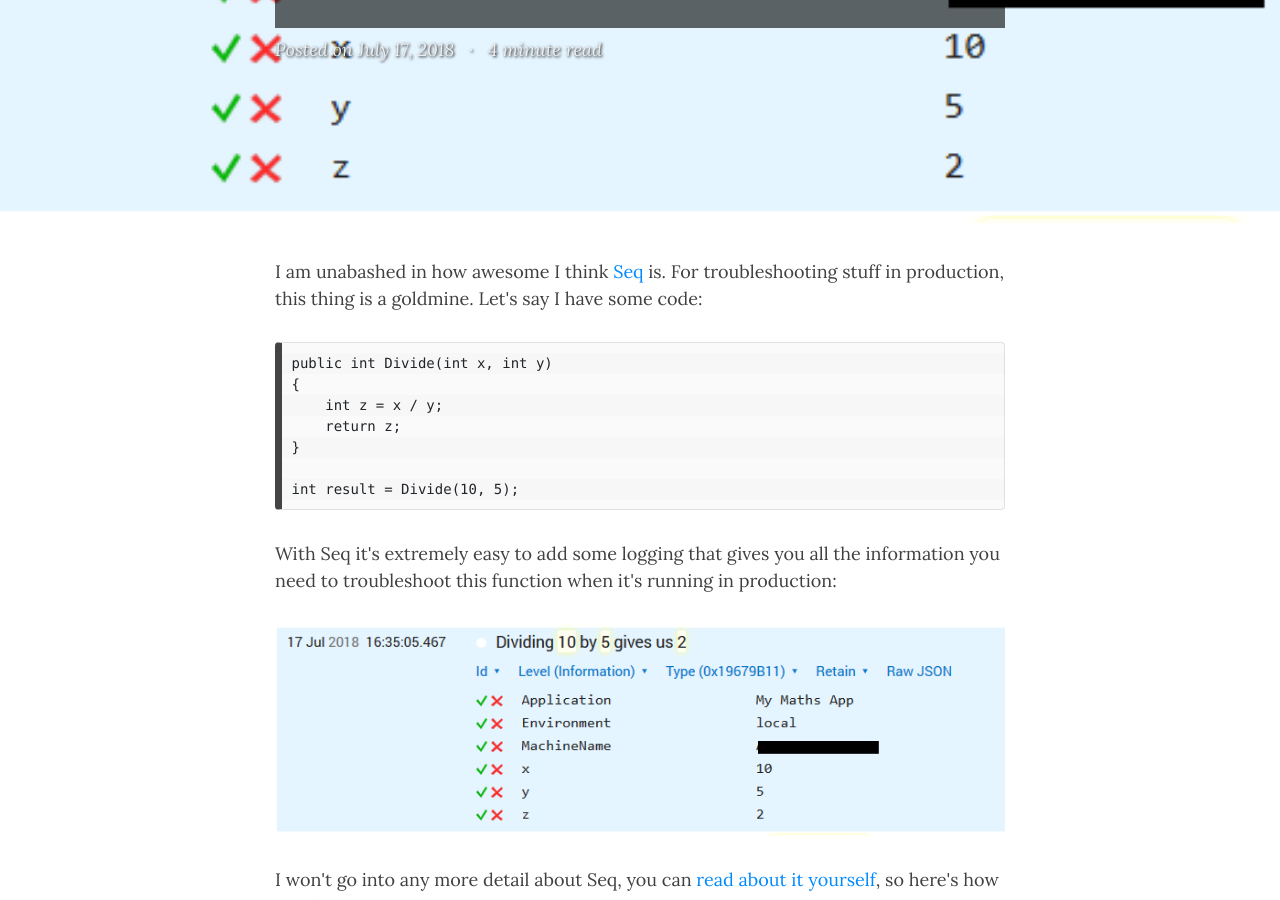
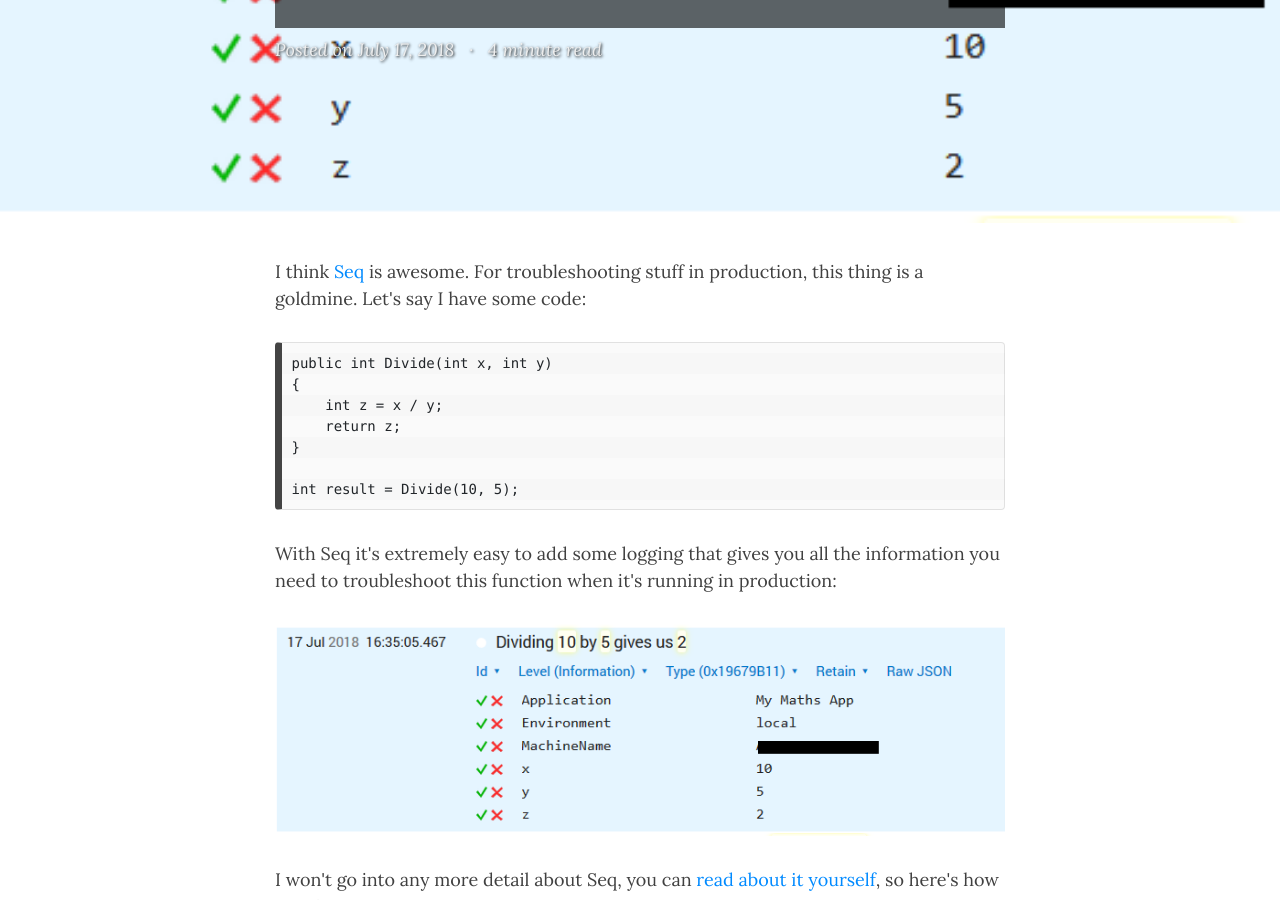
Before and after one commit to rocklan/rocklan.github.io, a Jekyll site: the page built from docs/_posts/2018/2018-07-17-Using-Seq-and-Asp-Dot-Net-Core.md, in a window 1280 px wide and 900 px high, scrolled down 423 px. Built offline with Jekyll 4.4.1, drawn with Linux system fonts in a browser that asks for light colours; our own code applies the rules of GitHub Pages for plain Markdown files.

Commit message:
Update 2018-07-17-Using-Seq-and-Asp-Dot-Net-Core.md

````diff
--- a/docs/_posts/2018/2018-07-17-Using-Seq-and-Asp-Dot-Net-Core.md
+++ b/docs/_posts/2018/2018-07-17-Using-Seq-and-Asp-Dot-Net-Core.md
@@ -6,7 +6,7 @@ tags: seq c# dotnet logging
 cover-img: /pics/SeqLogging1.png
 ---
 
-<p>I am unabashed in how awesome I think <a href="https://getseq.net/">Seq</a> is. For troubleshooting stuff in production, this thing is a goldmine. Let's say I have some code:</p>
+<p>I think <a href="https://getseq.net/">Seq</a> is awesome. For troubleshooting stuff in production, this thing is a goldmine. Let's say I have some code:</p>
 
 ```
 public int Divide(int x, int y)
````
